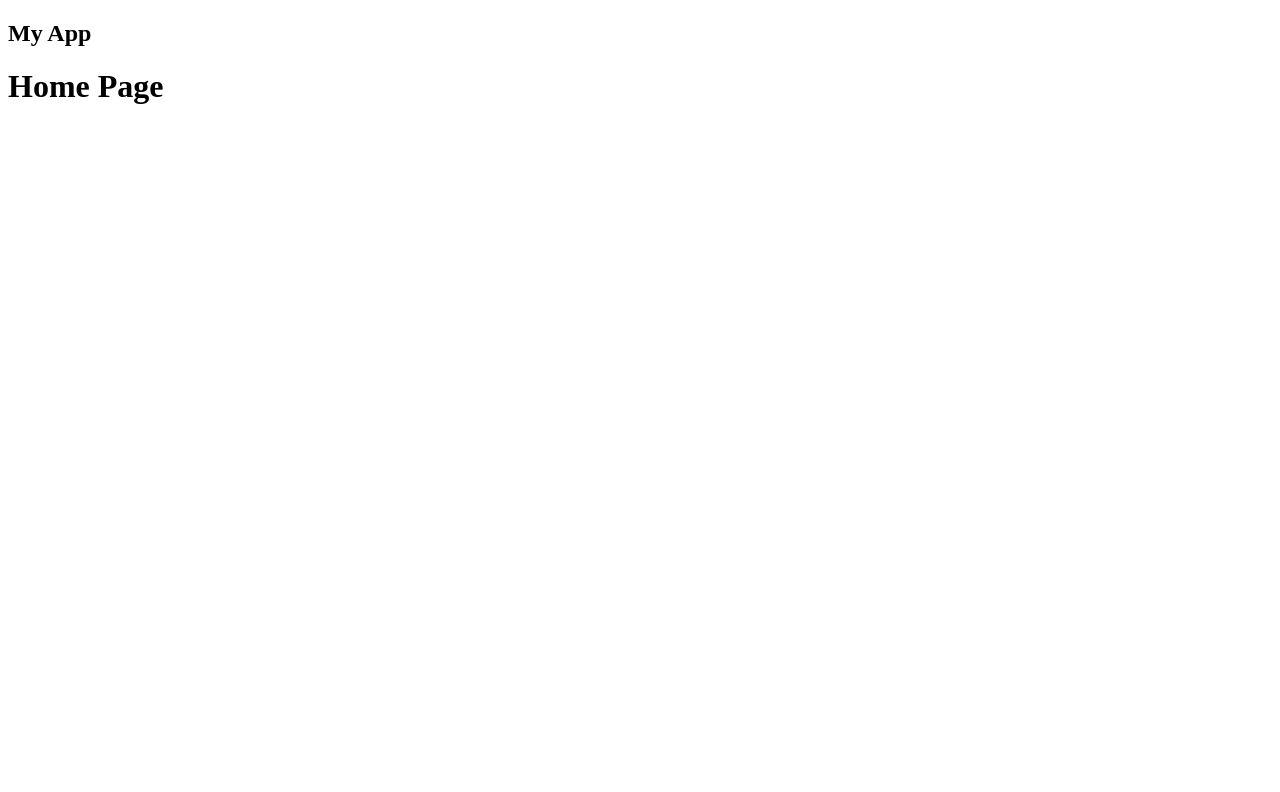
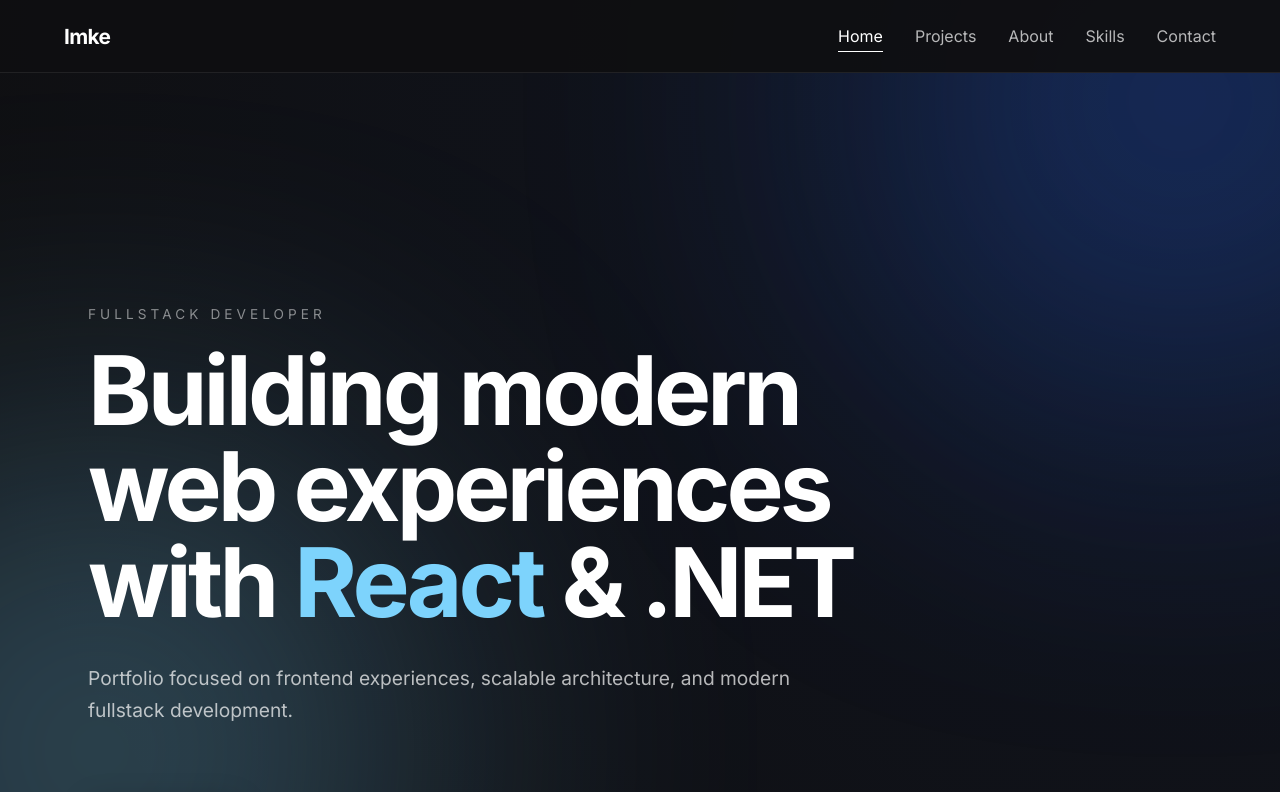
Before and after one commit to imkePaps/Portfolio, a React (Vite) app in the folder frontend/: page / in a window 1280 px wide. Shown: the top 792 px of the page. Built offline with nearby package versions, Linux system fonts and the light colour scheme.

Commit message:
feat (mainlayout + index) : full basic setup and layout finished

```diff
--- a/frontend/index.html
+++ b/frontend/index.html
@@ -4,7 +4,10 @@
     <meta charset="UTF-8" />
     <link rel="icon" type="image/svg+xml" href="/favicon.svg" />
     <meta name="viewport" content="width=device-width, initial-scale=1.0" />
-    <title>frontend-template</title>
+    <link rel="preconnect" href="https://fonts.googleapis.com"/>
+    <link rel="preconnect" href="https://fonts.gstatic.com" crossorigin/>
+    <link href="https://fonts.googleapis.com/css2?family=Inter:wght@100..900&display=swap" rel="stylesheet"/>
+    <title>Imke Paps</title>
   </head>
   <body>
     <div id="root"></div>
--- a/frontend/src/index.css
+++ b/frontend/src/index.css
@@ -1,111 +1,90 @@
 :root {
-  --text: #6b6375;
-  --text-h: #08060d;
-  --bg: #fff;
-  --border: #e5e4e7;
-  --code-bg: #f4f3ec;
-  --accent: #aa3bff;
-  --accent-bg: rgba(170, 59, 255, 0.1);
-  --accent-border: rgba(170, 59, 255, 0.5);
-  --social-bg: rgba(244, 243, 236, 0.5);
-  --shadow:
-    rgba(0, 0, 0, 0.1) 0 10px 15px -3px, rgba(0, 0, 0, 0.05) 0 4px 6px -2px;
+  /* BACKGROUNDS */
+  --color-background: #0f0f11;
+  --color-surface: #17171a;
+  --color-surface-light: rgba(255, 255, 255, 0.03);
 
-  --sans: system-ui, 'Segoe UI', Roboto, sans-serif;
-  --heading: system-ui, 'Segoe UI', Roboto, sans-serif;
-  --mono: ui-monospace, Consolas, monospace;
+  /* TEXT */
+  --color-text: #ffffff;
+  --color-text-secondary: rgba(255, 255, 255, 0.7);
+  --color-text-muted: rgba(255, 255, 255, 0.5);
+  --font-size-body: 1rem;
+  --font-size-large: 1.2rem;
 
-  font: 18px/145% var(--sans);
-  letter-spacing: 0.18px;
-  color-scheme: light dark;
-  color: var(--text);
-  background: var(--bg);
-  font-synthesis: none;
-  text-rendering: optimizeLegibility;
-  -webkit-font-smoothing: antialiased;
-  -moz-osx-font-smoothing: grayscale;
+  --line-height-body: 1.7;
+  --line-height-heading: 1;
 
-  @media (max-width: 1024px) {
-    font-size: 16px;
-  }
+  --letter-spacing-heading: -0.04em;
+
+  --shadow-soft:
+    0 10px 30px rgba(0, 0, 0, 0.25);
+
+  --shadow-glow:
+    0 0 80px rgba(125, 211, 252, 0.08);
+
+  /* BORDERS */
+  --color-border: rgba(255, 255, 255, 0.08);
+  --color-border-hover: rgba(255, 255, 255, 0.2);
+
+  /* PRIMARY */
+  --color-primary: #ffffff;
+  --color-primary-text: #000000;
+
+  /* ACCENTS */
+  --color-accent: #7dd3fc;
+  --color-glow-primary: #2563eb;
+  --color-glow-secondary: #7dd3fc;
+
+  /* LAYOUT */
+  --container-width: 1200px;
+
+  /* RADIUS */
+  --radius-medium: 12px;
+
+  /* TRANSITIONS */
+  --transition-default: 0.2s ease;
+
+  /* SPACING */
+  --space-xs: 8px;
+  --space-sm: 16px;
+  --space-md: 24px;
+  --space-lg: 48px;
+  --space-xl: 80px;
+  --space-2xl: 120px;
+
+    /* BREAKPOINTS */
+  --breakpoint-tablet: 768px;
+  --breakpoint-mobile: 480px;
 }
 
-@media (prefers-color-scheme: dark) {
-  :root {
-    --text: #9ca3af;
-    --text-h: #f3f4f6;
-    --bg: #16171d;
-    --border: #2e303a;
-    --code-bg: #1f2028;
-    --accent: #c084fc;
-    --accent-bg: rgba(192, 132, 252, 0.15);
-    --accent-border: rgba(192, 132, 252, 0.5);
-    --social-bg: rgba(47, 48, 58, 0.5);
-    --shadow:
-      rgba(0, 0, 0, 0.4) 0 10px 15px -3px, rgba(0, 0, 0, 0.25) 0 4px 6px -2px;
-  }
-
-  #social .button-icon {
-    filter: invert(1) brightness(2);
-  }
-}
-
-#root {
-  width: 1126px;
-  max-width: 100%;
-  margin: 0 auto;
-  text-align: center;
-  border-inline: 1px solid var(--border);
-  min-height: 100svh;
-  display: flex;
-  flex-direction: column;
+* {
   box-sizing: border-box;
 }
 
-body {
+html,
+body,
+#root {
   margin: 0;
+  min-height: 100%;
 }
 
-h1,
-h2 {
-  font-family: var(--heading);
-  font-weight: 500;
-  color: var(--text-h);
+html {
+  scroll-behavior: smooth;
 }
 
-h1 {
-  font-size: 56px;
-  letter-spacing: -1.68px;
-  margin: 32px 0;
-  @media (max-width: 1024px) {
-    font-size: 36px;
-    margin: 20px 0;
-  }
-}
-h2 {
-  font-size: 24px;
-  line-height: 118%;
-  letter-spacing: -0.24px;
-  margin: 0 0 8px;
-  @media (max-width: 1024px) {
-    font-size: 20px;
-  }
-}
-p {
-  margin: 0;
+body {
+  min-height: 100vh;
+  background-color: var(--color-background);
+  color: var(--color-text);
+  font-family: "Inter", sans-serif;
+  overflow-x: hidden;
 }
 
-code,
-.counter {
-  font-family: var(--mono);
-  display: inline-flex;
-  border-radius: 4px;
-  color: var(--text-h);
+a {
+  color: inherit;
+  text-decoration: none;
 }
 
-code {
-  font-size: 15px;
-  line-height: 135%;
-  padding: 4px 8px;
-  background: var(--code-bg);
+button {
+  font: inherit;
 }
--- a/frontend/src/layouts/MainLayout.tsx
+++ b/frontend/src/layouts/MainLayout.tsx
@@ -1,4 +1,8 @@
 import type { ReactNode } from "react";
+
+import Navbar from "../components/Navbar/Navbar";
+
+import styles from "./MainLayout.module.css";
 
 type Props = {
   children: ReactNode;
@@ -6,12 +10,15 @@ type Props = {
 
 function MainLayout({ children }: Props) {
   return (
-    <div>
-      <nav>
-        <h2>My App</h2>
-      </nav>
+    <div className={styles.layout}>
+      <div className={styles.glowTop} />
+      <div className={styles.glowBottom} />
 
-      <main>{children}</main>
+      <Navbar />
+
+      <main className={styles.main}>
+        {children}
+      </main>
     </div>
   );
 }
--- /dev/null
+++ b/frontend/src/layouts/Mainlayout.module.css
@@ -0,0 +1,73 @@
+.layout {
+  position: relative;
+
+  min-height: 100vh;
+  background:
+  radial-gradient(
+    circle at top right,
+    rgba(37, 99, 235, 0.08),
+    transparent 30%
+  ),
+  radial-gradient(
+    circle at bottom left,
+    rgba(125, 211, 252, 0.08),
+    transparent 30%
+  );
+}
+
+.main {
+  position: relative;
+  z-index: 2;
+
+  width: 100%;
+  max-width: var(--container-width);
+
+  margin: 0 auto;
+  padding: 64px 24px;
+}
+
+.glowTop,
+.glowBottom {
+  position: fixed;
+
+  z-index: 0;
+
+  width: 600px;
+  height: 600px;
+
+  border-radius: 50%;
+
+  filter: blur(160px);
+
+  opacity: 0.35;
+
+  pointer-events: none;
+}
+
+.glowTop {
+  top: -200px;
+  right: -200px;
+
+  background: var(--color-glow-primary);
+}
+
+.glowBottom {
+  bottom: -250px;
+  left: -200px;
+
+  background: var(--color-glow-secondary);
+}
+
+/* TABLET */
+@media (max-width: 768px) {
+  .main {
+    padding: 48px 20px;
+  }
+}
+
+/* MOBILE */
+@media (max-width: 480px) {
+  .main {
+    padding: 32px 16px;
+  }
+}
--- a/frontend/src/pages/HomePage.tsx
+++ b/frontend/src/pages/HomePage.tsx
@@ -1,5 +1,36 @@
+import Hero from "../components/Hero/Hero";
+import ProjectsSection from "../components/ProjectsSection/ProjectsSection";
+import AboutSection from "../components/AboutSection/AboutSection";
+import SkillsSection from "../components/SkillsSection/SkillsSection";
+import ContactSection from "../components/ContactSection/ContactSection";
+import Footer from "../components/Footer/Footer";
+
+import FadeIn from "../components/FadeIn/FadeIn";
+
 function HomePage() {
-  return <h1>Home Page</h1>;
+  return (
+    <>
+      <Hero />
+
+      <FadeIn>
+        <ProjectsSection />
+      </FadeIn>
+
+      <FadeIn delay={0.1}>
+        <AboutSection />
+      </FadeIn>
+
+      <FadeIn delay={0.15}>
+        <SkillsSection />
+      </FadeIn>
+
+      <FadeIn delay={0.2}>
+        <ContactSection />
+      </FadeIn>
+
+      <Footer />
+    </>
+  );
 }
 
 export default HomePage;
```
Also changed, not shown: frontend/src/main.tsx (+9 -6 lines), frontend/src/pages/HomePage.module.css (added).
